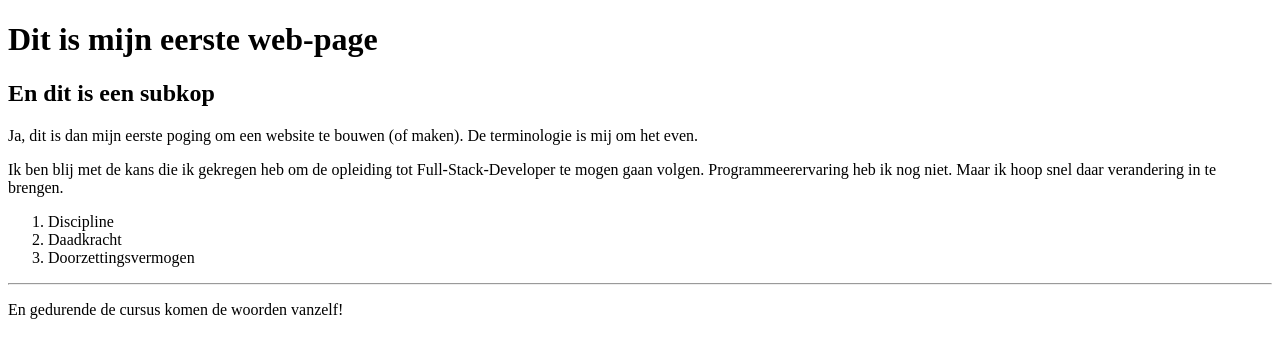
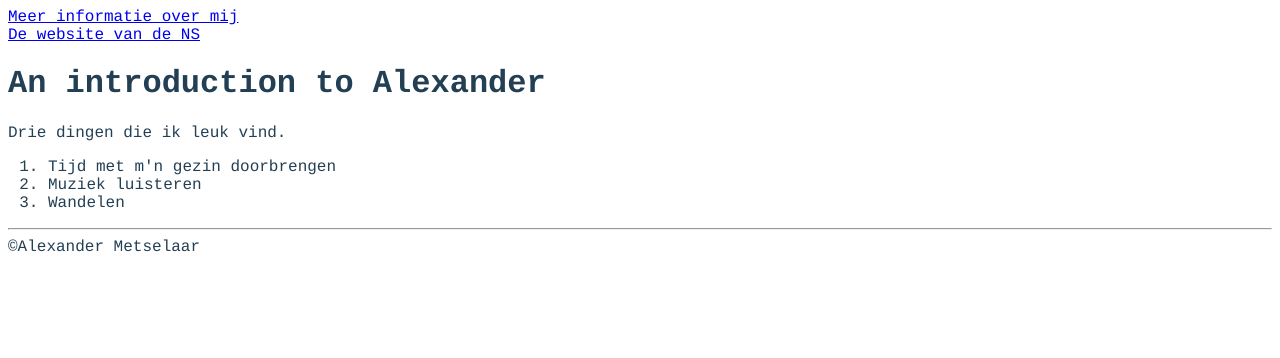
Before and after one commit to AlexanderMetselaar/Mijn_eerste_webpagina, a plain HTML site: page index.html in a window 1280 px wide. Drawn offline with Linux system fonts and the light colour scheme.

Commit message:
Opdracht 2_WINC Academy
Dit zijn de files voor de tweede opdracht. Deze bestaat uit vier bestanden.

```diff
--- /dev/null
+++ b/exercise.css
@@ -0,0 +1,5 @@
+body {
+    font-family: Courier, Everson Mono;
+    font-style: normal;
+    color: #233f54;
+}
--- a/index.html
+++ b/index.html
@@ -1,20 +1,28 @@
 <!DOCTYPE html>
 <html>
+
        <head>
-    <title> Een simpele website van Winc Academy</title>
-    <h1>Dit is mijn eerste web-page</h1> <h2>En dit is een subkop</h2>
+        <meta charset="UTF-8">
+    <meta name="viewport" content="width=device-width, initial-scale=1.0">
+    <title>Website opdracht 2_WINC</title>
+    <link href="exercise.css" type="text/css" rel="stylesheet"/>
        </head>
-       <body>
-    <p>Ja, dit is dan mijn eerste poging om een website te bouwen (of maken). De terminologie
-        is mij om het even.</p>
-    <p>Ik ben blij met de kans die ik gekregen heb om de opleiding tot Full-Stack-Developer te mogen gaan volgen.
-        Programmeerervaring heb ik nog niet. Maar ik hoop snel daar verandering in te brengen.</p>
+
+    <body>
+
+        <a href="about.html">Meer informatie over mij</a><br>
+        <a href="http://www.ns.nl">De website van de NS</a>
+            <h1>An introduction to Alexander</h1>
+
+        <p>Drie dingen die ik leuk vind.</p>
     <ol>
-        <li>Discipline</li>
-        <li>Daadkracht</li>
-        <li>Doorzettingsvermogen</li>
-    </ol>
-    <hr>
-    <p>En gedurende de cursus komen de woorden vanzelf!</p>
-         </body>
+        <li>Tijd met m'n gezin doorbrengen</li>
+        <li>Muziek luisteren</li>
+        <li>Wandelen</li>
+    </ol><hr>
+    <footer>
+        &copy;Alexander Metselaar
+    </footer>
+    </body>
+
 </html>
```
Also changed, not shown: about.html (added, +18 -0 lines), linkin-22_1.jpg (added).
